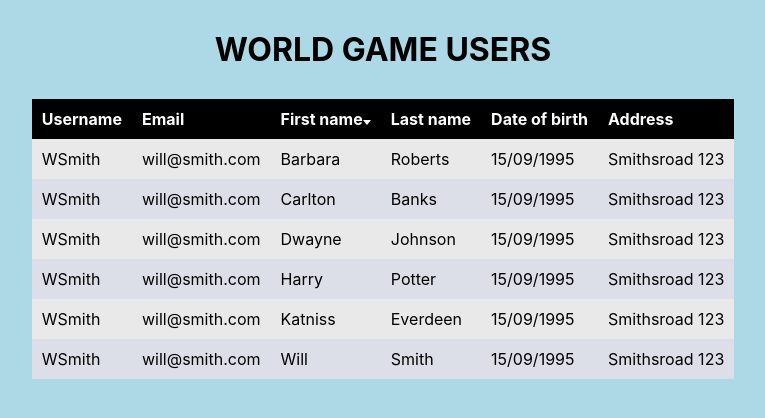
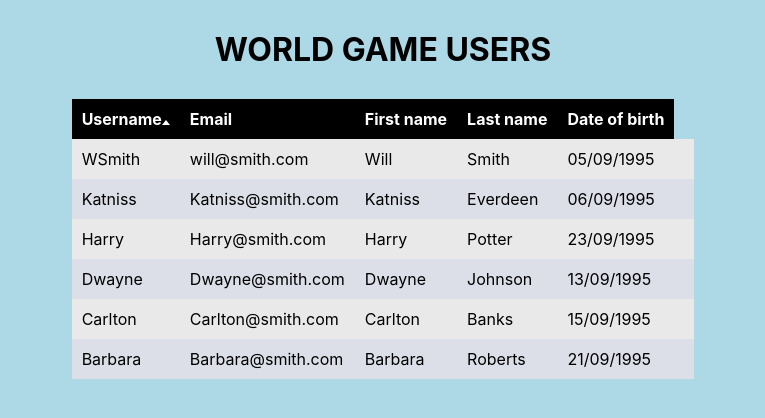
Before and after one commit to camillagejl/3rd_semester_exam, a React (Create React App) app in the folder user-list/: page / in a window 1280 px wide. Both pictures are taken after a click on the element "Username". Shown: the top 418 px of the page, without its empty margins (257-1022 px from the left). Built offline with nearby package versions, Linux system fonts and the light colour scheme.

Commit message:
Made all fields sortable

```diff
--- a/user-list/src/App.js
+++ b/user-list/src/App.js
@@ -3,6 +3,9 @@ import './App.css';
 import {orderBy} from "lodash";
 import sortArrow from "./elements/sort_arrow.svg";
 
+// Placeholder user data
+// NOTE: dateOfBirth needs to be a proper date, so it can be sorted properly and not just
+// by numbers.
 const USERS = [
     {
         id: 1,
@@ -10,53 +13,47 @@ const USERS = [
         email: "will@smith.com",
         firstName: "Will",
         lastName: "Smith",
-        dateOfBirth: "15/09/1995",
-        address: "Smithsroad 123"
+        dateOfBirth: "05/09/1995"
     },
     {
         id: 2,
-        userName: "WSmith",
-        email: "will@smith.com",
+        userName: "Carlton",
+        email: "Carlton@smith.com",
         firstName: "Carlton",
         lastName: "Banks",
-        dateOfBirth: "15/09/1995",
-        address: "Smithsroad 123"
+        dateOfBirth: "15/09/1995"
     },
     {
         id: 3,
-        userName: "WSmith",
-        email: "will@smith.com",
+        userName: "Dwayne",
+        email: "Dwayne@smith.com",
         firstName: "Dwayne",
         lastName: "Johnson",
-        dateOfBirth: "15/09/1995",
-        address: "Smithsroad 123"
+        dateOfBirth: "13/09/1995"
     },
     {
         id: 4,
-        userName: "WSmith",
-        email: "will@smith.com",
+        userName: "Harry",
+        email: "Harry@smith.com",
         firstName: "Harry",
         lastName: "Potter",
-        dateOfBirth: "15/09/1995",
-        address: "Smithsroad 123"
+        dateOfBirth: "23/09/1995"
     },
     {
         id: 5,
-        userName: "WSmith",
-        email: "will@smith.com",
+        userName: "Katniss",
+        email: "Katniss@smith.com",
         firstName: "Katniss",
         lastName: "Everdeen",
-        dateOfBirth: "15/09/1995",
-        address: "Smithsroad 123"
+        dateOfBirth: "06/09/1995"
     },
     {
         id: 6,
-        userName: "WSmith",
-        email: "will@smith.com",
+        userName: "Barbara",
+        email: "Barbara@smith.com",
         firstName: "Barbara",
         lastName: "Roberts",
-        dateOfBirth: "15/09/1995",
-        address: "Smithsroad 123"
+        dateOfBirth: "21/09/1995"
     }
 ];
 
@@ -72,51 +69,84 @@ function Header() {
 }
 
 function List() {
-
+    // Defines useStates for sortBy (the key from the header that is clicked) and
+    // sortDirection (toggles between ascending and descending on click).
     const [sortBy, setSortBy] = useState('firstName');
     const [sortDirection, setDirection] = useState('asc');
 
+    // Sets useStates on click on one of the column headers.
     const sortByColumn = (column) => {
         setSortBy(column);
         setDirection(sortDirection === 'asc' ? 'desc' : 'asc');
     };
 
+    // orderBy (from 'lodash' library)
     const sortedCollection = orderBy(
         USERS,
         [sortBy],
         [sortDirection]
     );
 
+    // The "sort arrow" next to the the clicked header rotates 180deg if the sortDirection
+    // is descending. If not, the arrow will not be styled.
     let arrowStyle;
     if (sortDirection === 'desc') {
         arrowStyle = {transform: "rotateX(180deg)"}
     }
 
+    // List component
     return (
         <div className="list">
             <table>
                 <thead>
+
+                {/*Headers for the table - sorts on click*/}
                 <tr>
-                    <th>Username</th>
-                    <th>Email</th>
-                    <th data-name="firstName" onClick={() => sortByColumn("firstName")}>
+
+                    {/* onClick runs SortByColumn-function with userName as parameter. */}
+                    <th onClick={() => sortByColumn("userName")}>
+                        Username
+
+                        {/* If sortBy is set to userName, this function will return true and
+                        display the arrow.*/}
+                        {sortBy === "userName" &&
+                        <img style={arrowStyle} src={sortArrow} alt="Sorting arrow"/>
+                        }
+                    </th>
+
+                    <th onClick={() => sortByColumn("email")}>
+                        Email
+                        {sortBy === "email" &&
+                        <img style={arrowStyle} src={sortArrow} alt="Sorting arrow"/>
+                        }
+                    </th>
+
+                    <th onClick={() => sortByColumn("firstName")}>
                         First name
                         {sortBy === "firstName" &&
                             <img style={arrowStyle} src={sortArrow} alt="Sorting arrow"/>
                         }
                     </th>
+
                     <th onClick={() => sortByColumn("lastName")}>
                         Last name
                         {sortBy === "lastName" &&
                             <img style={arrowStyle} src={sortArrow} alt="Sorting arrow"/>
                         }
                     </th>
-                    <th>Date of birth</th>
-                    <th>Address</th>
+
+                    <th onClick={() => sortByColumn("dateOfBirth")}>
+                        Date of birth
+                        {sortBy === "dateOfBirth" &&
+                        <img style={arrowStyle} src={sortArrow} alt="Sorting arrow"/>
+                        }
+                    </th>
                 </tr>
                 </thead>
                 <tbody>
 
+                {/* This should ideally be in a seperate file, but I could not make that work
+                 for now. */}
                 {sortedCollection.map(user => (
 
                     <tr key={user.id}>
```
